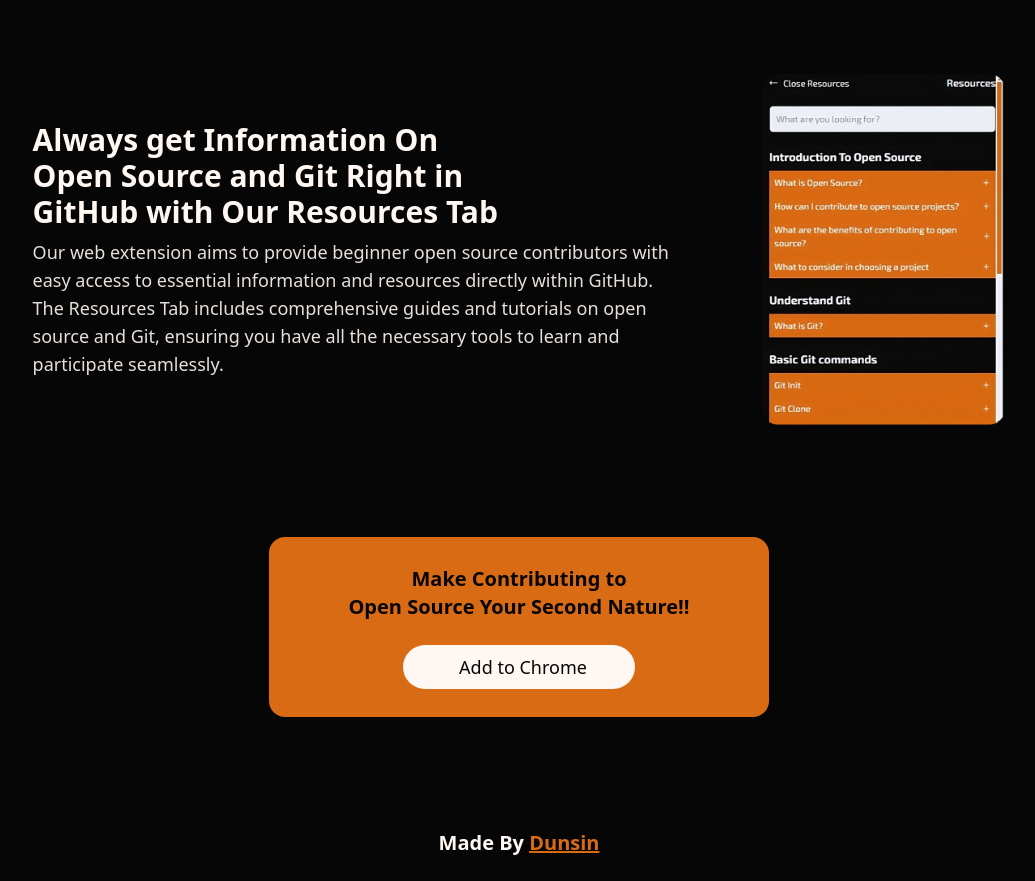
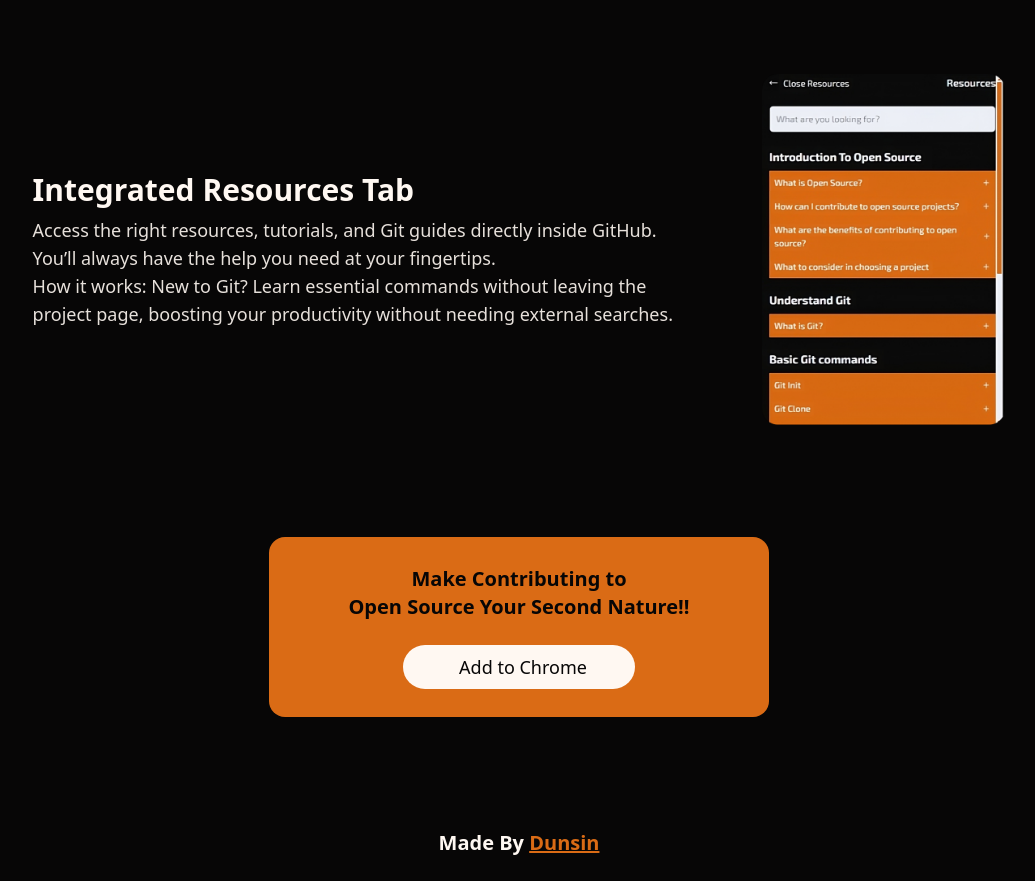
Before and after one commit to genial-mani/landing-page-opensource, a website built with Vite: page index.html in a window 1280 px wide. Shown: the part 2160-3041 px from the top of the page, without its empty margins (121-1156 px from the left). Built offline with nearby package versions, Linux system fonts and the light colour scheme; some icons are missing.

Commit message:
Issue #5 fixed: Change resources content.

```diff
--- a/index.html
+++ b/index.html
@@ -77,8 +77,8 @@
         </section>
         <section class="flex items-center justify-between flex-wrap w-full">
           <div class="sm:w-2/3 w-full flex flex-col gap-2">
-            <h3 class="font-bold md:text-3xl sm:text-2xl text-xl">Always get Information On <br>Open Source and Git Right in<br>GitHub with Our Resources Tab</h3>
-            <h4 class="md:text-lg sm:text-base text-sm opacity-90">Our web extension aims to provide beginner open source contributors with easy access to essential information and resources directly within GitHub. The Resources Tab includes comprehensive guides and tutorials on open source and Git, ensuring you have all the necessary tools to learn and participate seamlessly.</h4>
+            <h3 class="font-bold md:text-3xl sm:text-2xl text-xl">Integrated Resources Tab</h3>
+            <h4 class="md:text-lg sm:text-base text-sm opacity-90">Access the right resources, tutorials, and Git guides directly inside GitHub. You’ll always have the help you need at your fingertips.<br> How it works: New to Git? Learn essential commands without leaving the project page, boosting your productivity without needing external searches.</h4>
           </div>
           <img src="./resources.png" alt="Demo of Resources in Open Source Pal to help beginner Contributors" class="w-1/4 rounded-xl hidden sm:block" title="Demo of Resources in Open Source Pal to help beginner Contributors">
         </section>
```
